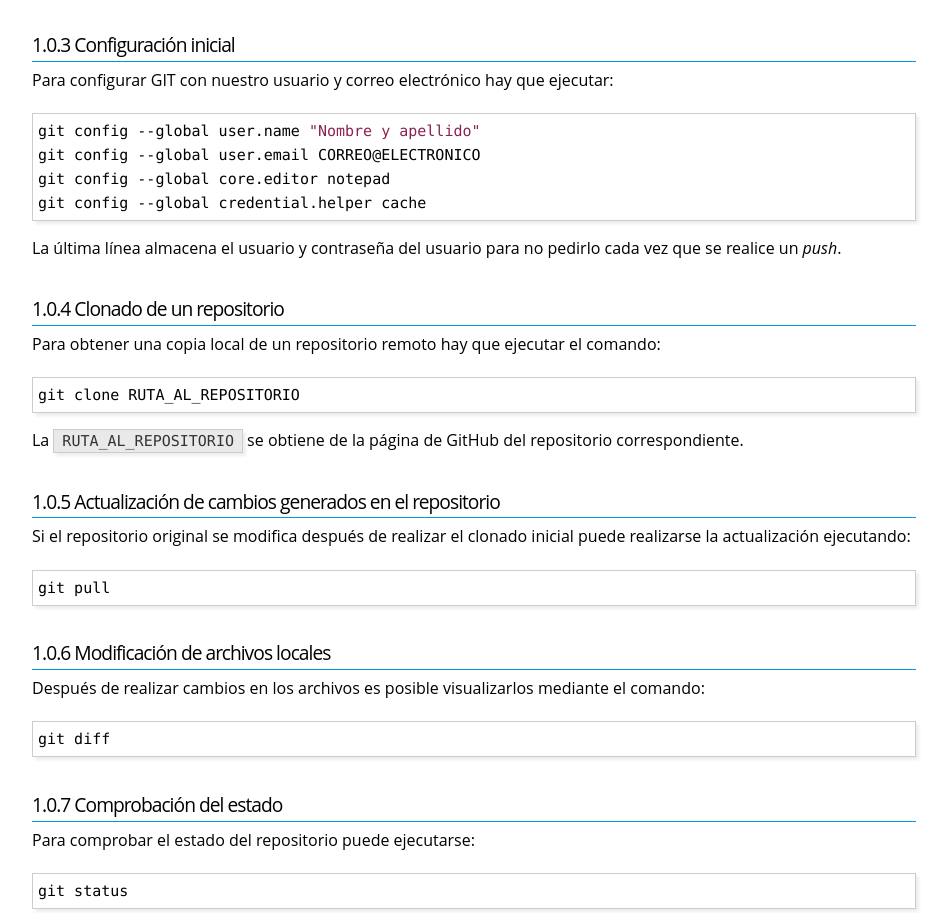
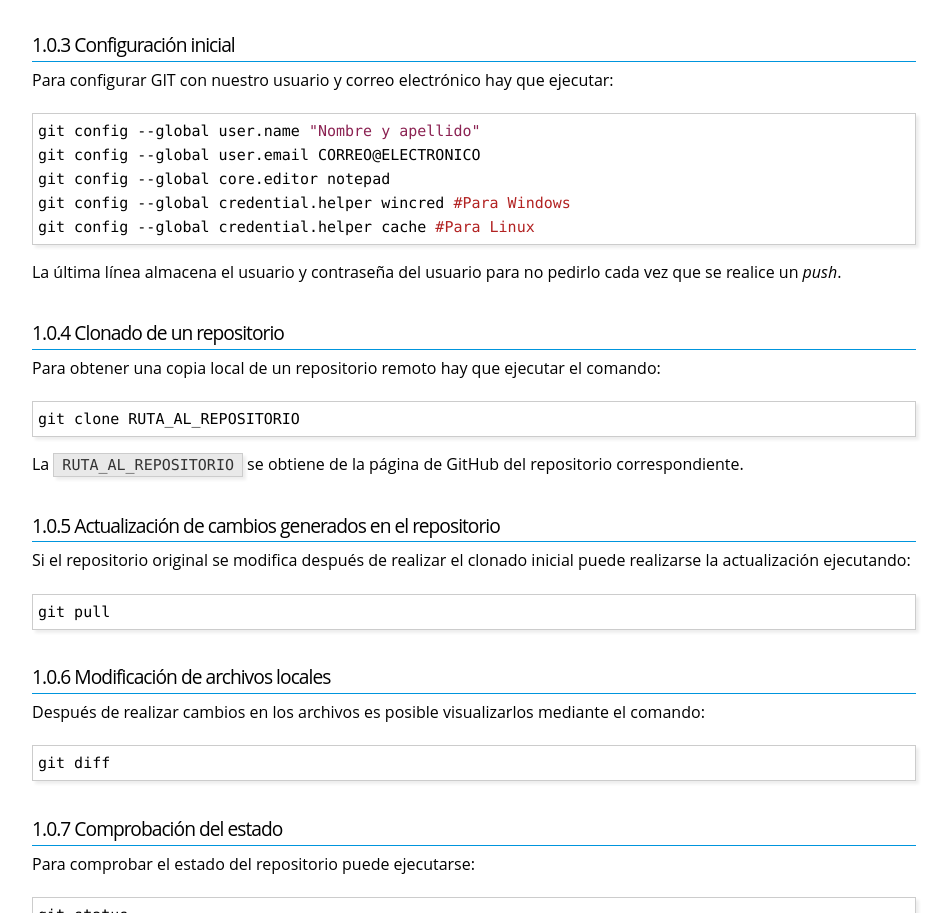
Before and after one commit to interfacesweb/interfacesweb.github.io, a plain HTML site: page unidades/00-introduccion/git.html in a window 1280 px wide. Shown: the part 1444-2357 px from the top of the page, without its empty margins (174-1123 px from the left). Drawn offline with Linux system fonts and the light colour scheme.

Commit message:
Actualizo tutorial Git. Credenciales para Windows.

```diff
--- a/unidades/00-introduccion/git.html
+++ b/unidades/00-introduccion/git.html
@@ -67,6 +67,7 @@
 </div>
 </div>
 
+
 <div id="outline-container-orgheadline11" class="outline-2">
 <h2 id="orgheadline11"><span class="section-number-2">1</span> Tutorial básico de GIT</h2>
 <div class="outline-text-2" id="text-1">
@@ -112,7 +113,8 @@ Para configurar GIT con nuestro usuario y correo electrónico hay que ejecutar:
 <pre class="src src-sh">git config --global user.name <span style="color: #8b2252;">"Nombre y apellido"</span>
 git config --global user.email CORREO@ELECTRONICO
 git config --global core.editor notepad
-git config --global credential.helper cache
+git config --global credential.helper wincred <span style="color: #b22222;">#</span><span style="color: #b22222;">Para Windows</span>
+git config --global credential.helper cache <span style="color: #b22222;">#</span><span style="color: #b22222;">Para Linux</span>
 </pre>
 </div>
 
```
